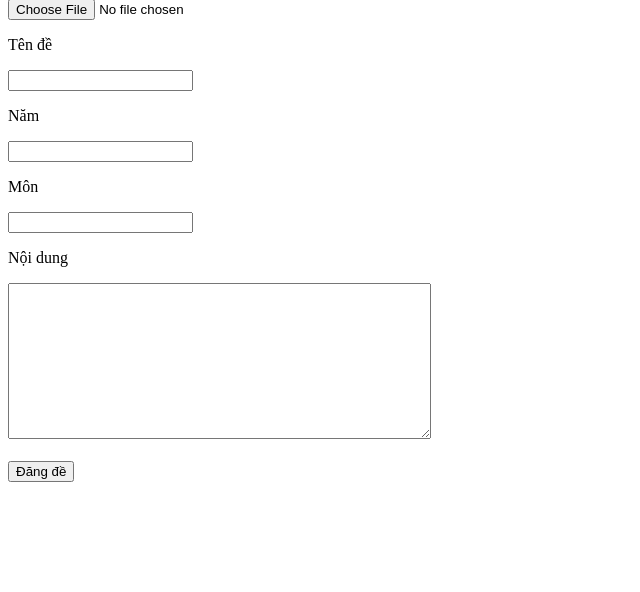
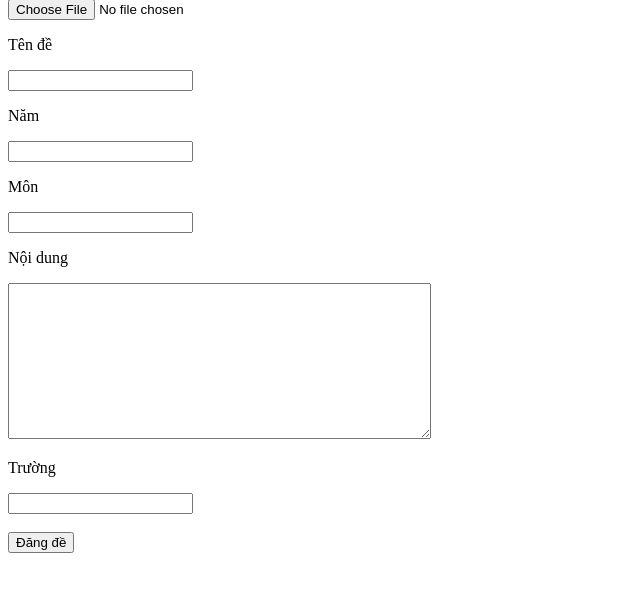
Before and after one commit to KhoiNguyen2809/flask-web, a Flask app: template templates/add_exam.html in a window 1280 px wide. Shown: the part 82-674 px from the top of the page, without its empty margins (0-640 px from the left). Run offline with Flask 3, Linux system fonts and the light colour scheme; the template is opened without the code that fills it, so the values that code supplies are empty.

Commit message:
Update add_exam.html

```diff
--- a/templates/add_exam.html
+++ b/templates/add_exam.html
@@ -26,6 +26,14 @@
     <p>Nội dung</p>
     <textarea name="content" rows="10" cols="50"></textarea>
 
+    <p>Trường</p>
+
+    <input
+        type="text"
+        name="school"
+        required
+    >
+
     <br><br>
 
     <button type="submit">
```
